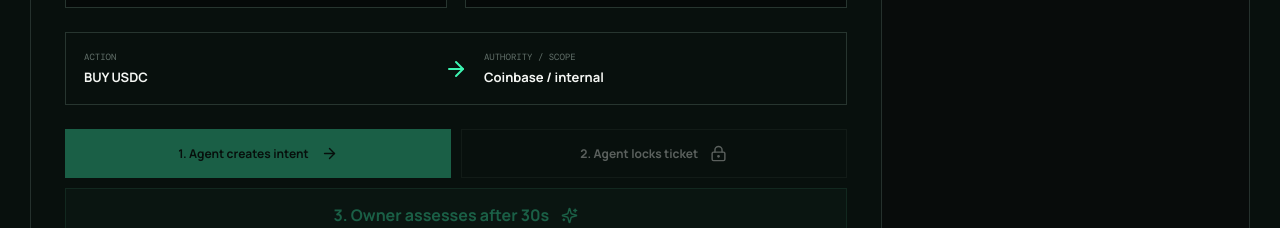
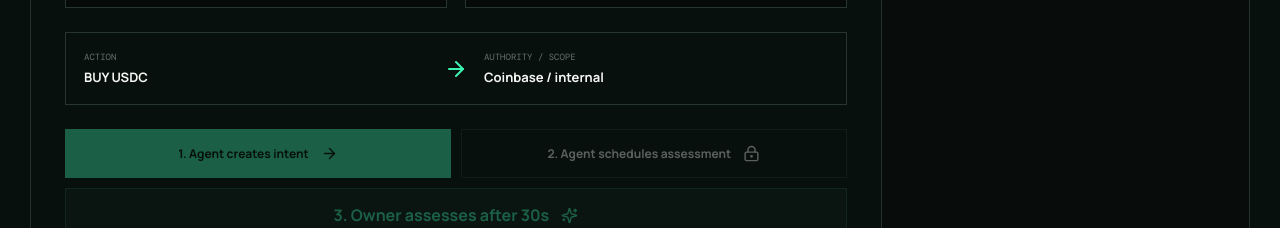
Before and after one commit to eaglebooth/IncidentGate, a Next.js app: page / in a window 1280 px wide. Shown: the part 2680-2908 px from the top of the page. Built offline with nearby package versions, Linux system fonts and the light colour scheme; what genlayer-js would draw is missing.

Commit message:
fix(ui): align assessment labels and intent preview

```diff
--- a/app/page.tsx
+++ b/app/page.tsx
@@ -140,6 +140,10 @@ export default function Home() {
   const scopes = unique(adapter.routes.map(item => item.chain));
   const assets = unique(adapter.routes.filter(item => item.chain === route.chain).map(item => item.asset));
   const actions = unique(adapter.routes.filter(item => item.chain === route.chain && item.asset === route.asset).map(item => item.action));
+  const previewAction = intent?.exists ? intent.action || route.action : route.action;
+  const previewAsset = intent?.exists ? intent.asset || route.asset : route.asset;
+  const previewScope = intent?.exists ? intent.chain_ref || route.chain : route.chain;
+  const previewAuthority = intent?.exists ? "Policy-bound" : adapter.name;
 
   function chooseRoute(next: Route) {
     setSelectedRoute(routeKey(next)); setPolicyId(policyKey(adapterId, next)); setIntent(null);
@@ -219,10 +223,10 @@ export default function Home() {
               <label>Amount / {route.asset} units<input inputMode="numeric" value={amount} onChange={e=>setAmount(e.target.value)}/></label>
               <label>Replay nonce<input value={nonce} onChange={e=>setNonce(e.target.value)}/></label>
             </div>
-            <div className="intent-preview"><div><span>Action</span><b>{route.action} {route.asset}</b></div><ArrowRight/><div><span>Authority / scope</span><b>{adapter.name} / {route.chain === "PLATFORM_INTERNAL" ? "internal" : route.chain}</b></div></div>
+            <div className="intent-preview"><div><span>Action</span><b>{previewAction} {previewAsset}</b></div><ArrowRight/><div><span>Authority / scope</span><b>{previewAuthority} / {previewScope === "PLATFORM_INTERNAL" ? "internal" : previewScope}</b></div></div>
             <div className="button-row">
               <button className="primary wide" disabled={!!busy || !wallet || !/^\d+$/.test(amount) || BigInt(amount) <= BigInt(0)} onClick={()=>transact("Create intent", "create_intent", [intentId, policyId, BigInt(amount), nonce])}>1. Agent creates intent <ArrowRight size={17}/></button>
-              <button className="outline wide" disabled={!!busy || !intent?.exists || status !== "CREATED"} onClick={()=>transact("Schedule assessment", "schedule_assessment", [intentId, 300])}>2. Agent locks ticket <LockKeyhole size={17}/></button>
+              <button className="outline wide" disabled={!!busy || !intent?.exists || status !== "CREATED"} onClick={()=>transact("Schedule assessment", "schedule_assessment", [intentId, 300])}>2. Agent schedules assessment <LockKeyhole size={17}/></button>
             </div>
             <button className="outline execute" disabled={!!busy || !intent?.exists || status !== "ASSESSMENT_SCHEDULED"} onClick={()=>transact("Assess intent", "assess_intent", [intentId])}>3. Owner assesses after 30s <Sparkles size={17}/></button>
             <button className="execute" disabled={!!busy || (!authorized && !queued)} onClick={()=>transact(queued ? "Retry queued execution" : "Queue guarded operation", queued ? "retry_execution" : "execute_intent", queued ? [intentId] : [intentId, intent?.authorization_digest || ""])}>{queued ? "4. Retry exact queued message" : "4. Queue execution through Gate"} <LockKeyhole size={17}/></button>
```
Also changed, not shown: 1 other file (tests, documents, lock files or other folders).
